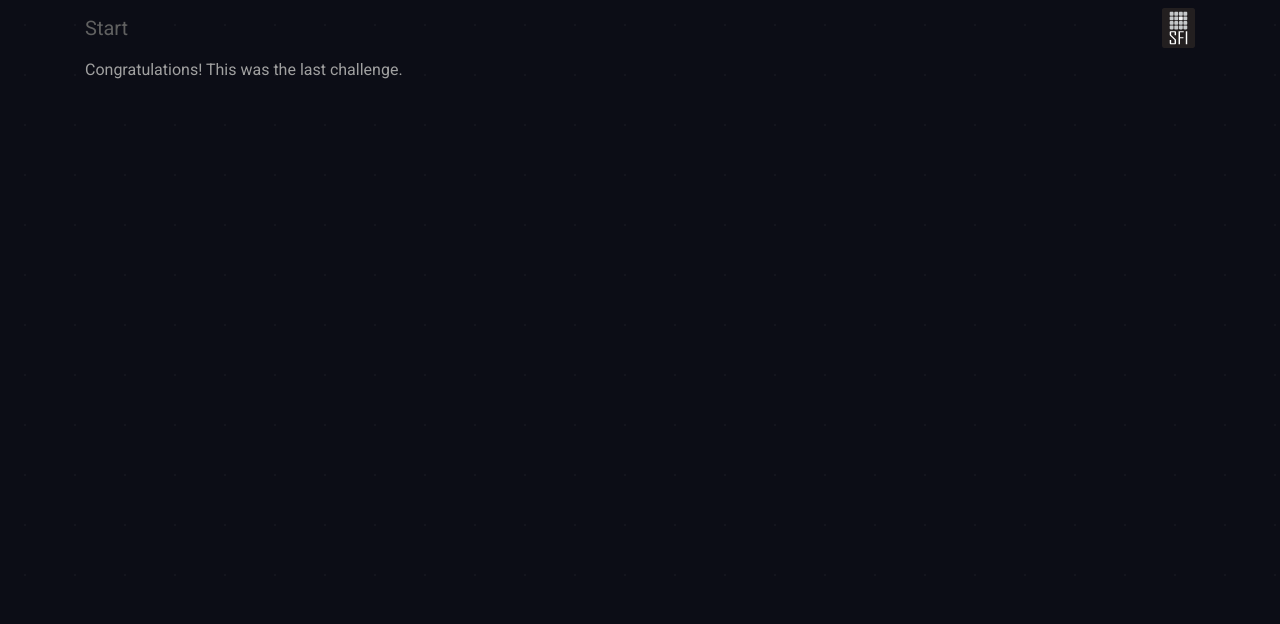
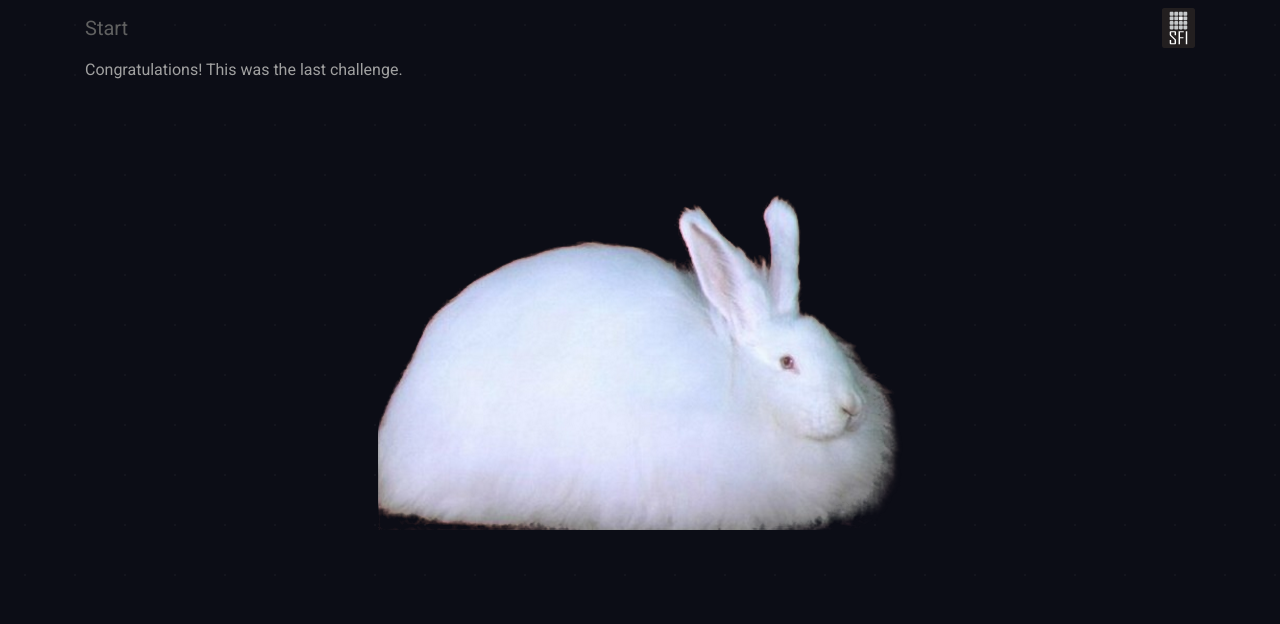
Before and after one commit to m4tx/hackthespace, a Django app: template finish/templates/finish.html in a window 1280 px wide. Shown: the top 624 px of the page. Run offline with Django 3.2, Linux system fonts and the light colour scheme; the template is opened without the code that fills it, so the values that code supplies are empty; style sheets or scripts are compiled from the project's sources; some libraries are stand-ins or nearby versions; some web fonts are replaced.

Commit message:
Add Zaionc to the finish page

```diff
--- a/finish/templates/finish.html
+++ b/finish/templates/finish.html
@@ -1,4 +1,6 @@
 {% extends 'base.html' %}
+
+{% load static %}
 
 
 {% block content %}
@@ -6,5 +8,8 @@
         <p class="text-grey text-spacey">
             Congratulations! This was the last challenge.
         </p>
+
+        <img src="{% static 'images/zaionc.png' %}"
+             class="img-fluid d-block m-auto" alt="ZAIONC" title="ZAIONC">
     </div>
 {% endblock %}
```
Also changed, not shown: finish/static/images/zaionc.png (added).
